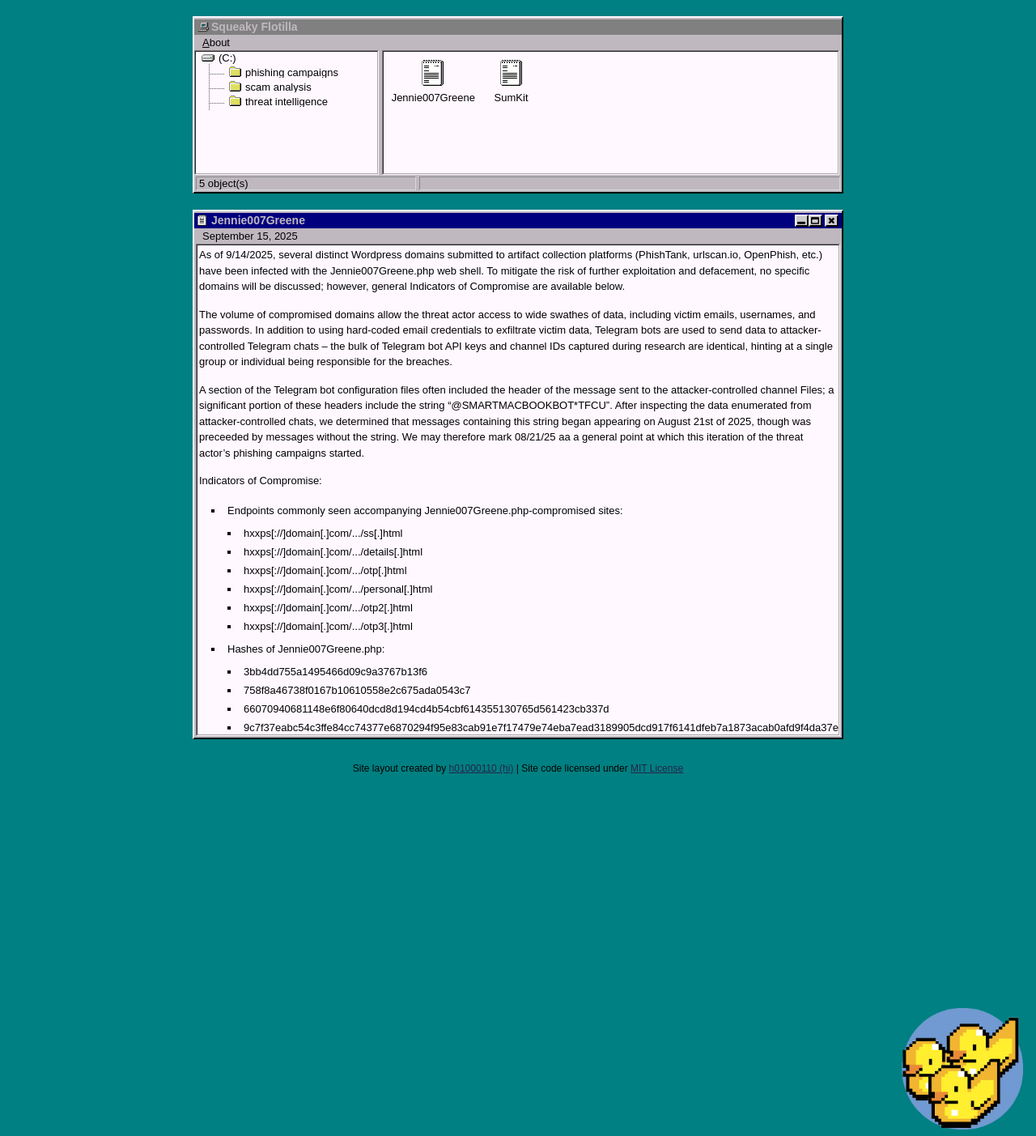
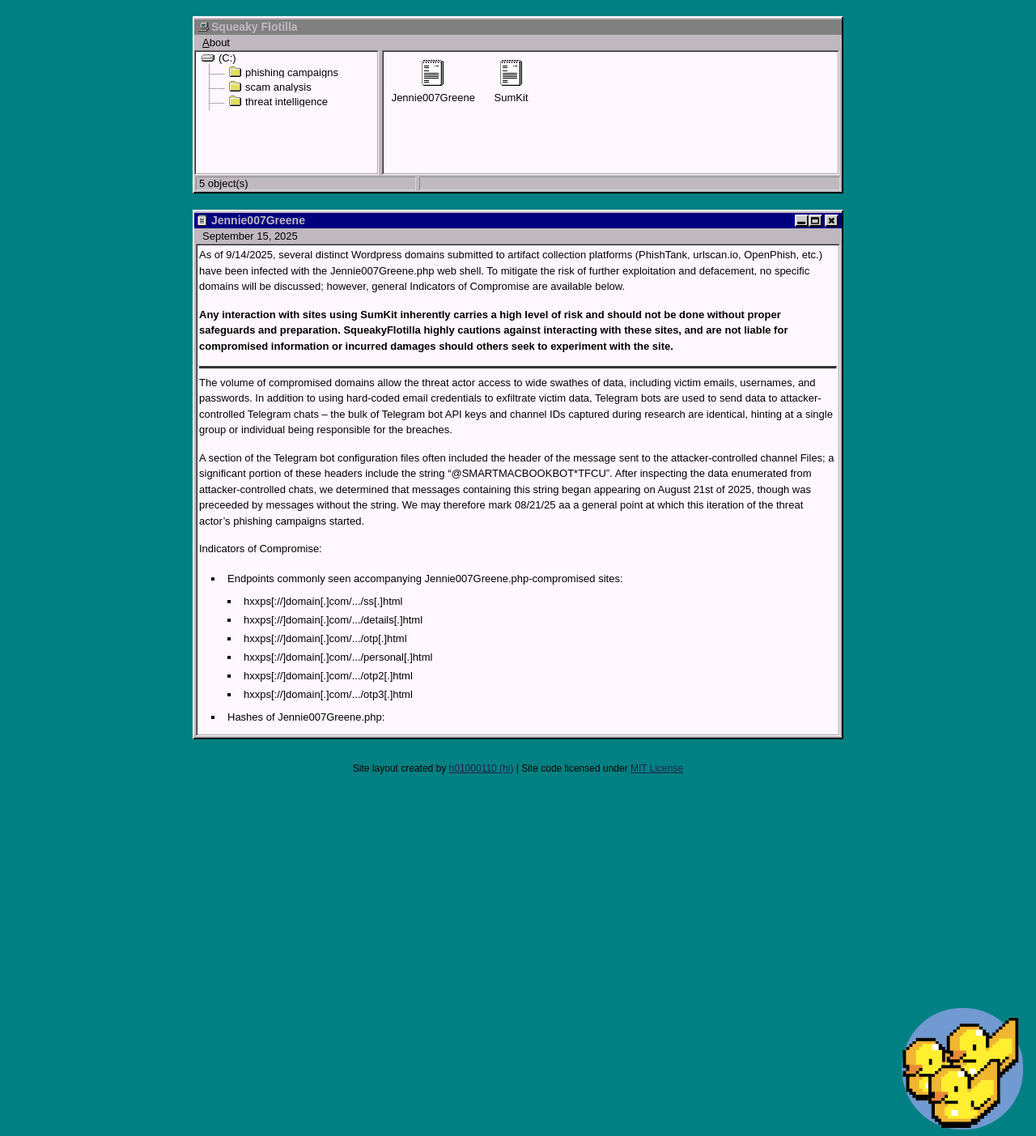
Before and after one commit to scattered-gonk/scattered-gonk.github.io, a Jekyll site: the page built from _posts/2025-15-09-Jennie007Greene.md, in a window 1280 px wide. Shown: the whole page at 81% size. Built offline with Jekyll 4.4.1, drawn with Linux system fonts in a browser that asks for light colours.

Commit message:
Updated Jennie007Greene post

```diff
--- a/_posts/2025-15-09-Jennie007Greene.md
+++ b/_posts/2025-15-09-Jennie007Greene.md
@@ -8,6 +8,9 @@
 ---
 
 As of 9/14/2025, several distinct Wordpress domains submitted to artifact collection platforms (PhishTank, urlscan.io, OpenPhish, etc.) have been infected with the Jennie007Greene.php web shell. To mitigate the risk of further exploitation and defacement, no specific domains will be discussed; however, general Indicators of Compromise are available below.
+
+**Any interaction with sites using SumKit inherently carries a high level of risk and should not be done without proper safeguards and preparation. SqueakyFlotilla highly cautions against interacting with these sites, and are not liable for compromised information or incurred damages should others seek to experiment with the site.**
+<hr />
 
 The volume of compromised domains allow the threat actor access to wide swathes of data, including victim emails, usernames, and passwords. In addition to using hard-coded email credentials to exfiltrate victim data, Telegram bots are used to send data to attacker-controlled Telegram chats -- the bulk of Telegram bot API keys and channel IDs captured during research are identical, hinting at a single group or individual being responsible for the breaches.
 
```
